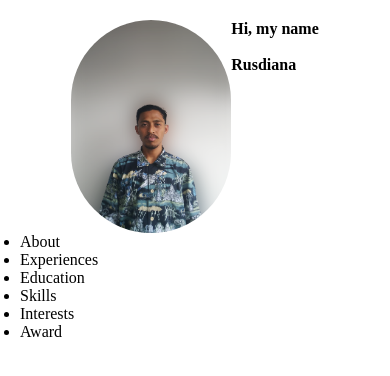
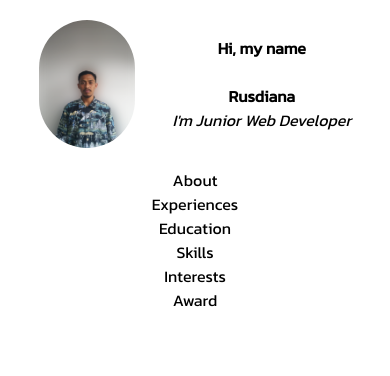
Before and after one commit to binrusdi/final-project, a plain HTML site: page index.html in a window 390 px wide. Drawn offline with Linux system fonts and the light colour scheme.

Commit message:
ganti font

```diff
--- a/index.html
+++ b/index.html
@@ -15,6 +15,7 @@
       <h1>Hi, my name</h1>
       <br>
       <h2>Rusdiana</h2>
+      <p><em>I'm Junior Web Developer</em></p>
     </div>
   </header>
   <nav>
@@ -27,8 +28,9 @@
       <li>Award</li>
     </ul>
   </nav>
+  <section id="pages">
 
-
+  </section>
 
 
 </body>
--- a/style.css
+++ b/style.css
@@ -1,6 +1,6 @@
 @font-face {
-  font-family: inter;
-  src: url(assets/fonts/Inter-Thin.ttf);
+  font-family: kanit;
+  src: url(assets/fonts/Kanit-Regular.ttf);
 }
 
 * {
@@ -13,16 +13,29 @@
   body {
     padding: 20px;
     font-size: 2rem;
+    font-family: kanit;
   }
 
   header {
     display: grid;
-    justify-content: center;
+    text-align: center;
+    align-items: center;
+    justify-items: center;
     grid-template-columns: auto auto;
   }
   header > img {
-    height: auto;
+    height: 8rem;
     max-width: 10rem;
     border-radius: 5rem;
   }
+  header h1, h2 {
+    font-weight: bold;
+  }
+
+  nav ul {
+    width: 100%;
+    list-style: none;
+    margin: 20px auto;
+    text-align: center;
+  }
 }
```
Also changed, not shown: assets/fonts/Inter-Thin.ttf (deleted), assets/fonts/Kanit-Regular.ttf (added).
